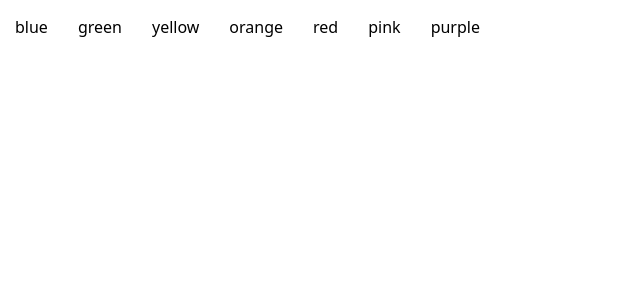
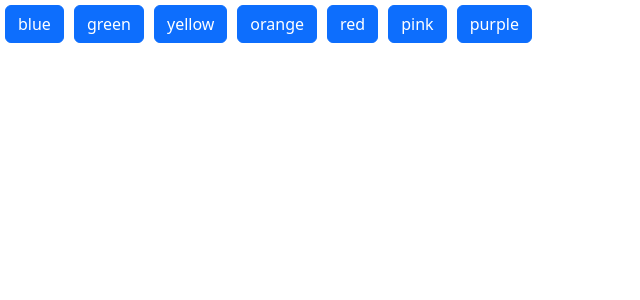
Before and after one commit to pisanzapra/random-colour, a React (Create React App) app: page / in a window 1280 px wide. Shown: the top 300 px of the page, without its empty margins (0-640 px from the left). Built offline with nearby package versions, Linux system fonts and the light colour scheme; no server answers.

Commit message:
Created ButtonGroup component

```diff
--- a/src/App.js
+++ b/src/App.js
@@ -1,7 +1,7 @@
 import { useState, useEffect } from "react";
 
 import React from "react";
-import Button from "./components/Button";
+import ButtonGroup from "./components/ButtonGroup";
 
 function App() {
   const [colour, setColour] = useState();
@@ -31,16 +31,12 @@ function App() {
 
   const hues = ["blue", "green", "yellow", "orange", "red", "pink", "purple"];
 
-  // Maps all hue options to a Button component
-  function huesList() {
-    return hues.map((hue) => {
-      return <Button displayText={hue} key={hue} fetchColour={fetchColour} />;
-    });
-  }
-
   return (
     <div style={{ backgroundColor: `${colour}` }}>
-      <div>{huesList()}</div>
+      <div>
+        <ButtonGroup hues={hues} fetchColour={fetchColour}></ButtonGroup>
+      </div>
+      <div></div>
       <div>{colour}</div>
     </div>
   );
--- a/src/components/Button.js
+++ b/src/components/Button.js
@@ -4,12 +4,18 @@ import classes from "./Button.module.css";
 
 const Button = (props) => {
   return (
+    // <button
+    //   className={classes.button}
+    //   onClick={() => props.fetchColour(props.displayText)}
+    // >
+    //   <span> {props.displayText}</span>
+    // </button>
     <button
-      className={classes.button}
-      onClick={() => props.fetchColour(props.displayText)}
-    >
-      <span> {props.displayText}</span>
-    </button>
+    className="btn btn-primary"
+    onClick={() => props.fetchColour(props.displayText)}
+  >
+    <span> {props.displayText}</span>
+  </button>
   );
 };
 
--- /dev/null
+++ b/src/components/ButtonGroup.js
@@ -0,0 +1,18 @@
+import React from "react";
+
+import Button from "./Button";
+
+const ButtonGroup = (props) => {
+  // Maps all hue options to a Button component
+  function huesList() {
+    return props.hues.map((hue) => {
+      return (
+        <Button displayText={hue} key={hue} fetchColour={props.fetchColour} />
+      );
+    });
+  }
+
+  return <div>{huesList()}</div>;
+};
+
+export default ButtonGroup;
```
